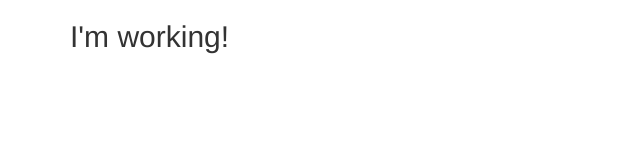
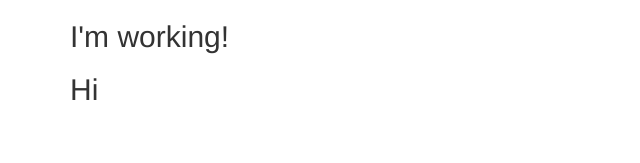
Before and after one commit to AlperGuener/ng4-complete-guide, an Angular app: page / in a window 1280 px wide. Shown: the top 163 px of the page, without its empty margins (0-640 px from the left). Built offline with nearby package versions, Linux system fonts and the light colour scheme.

Commit message:
Testing Github

```diff
--- a/src/app/app.component.html
+++ b/src/app/app.component.html
@@ -2,6 +2,7 @@
   <div class="row">
     <div class="col-md-12">
       <h2>I'm working!</h2>
+      <h2>Hi</h2>
     </div>
   </div>
 </div>
```
